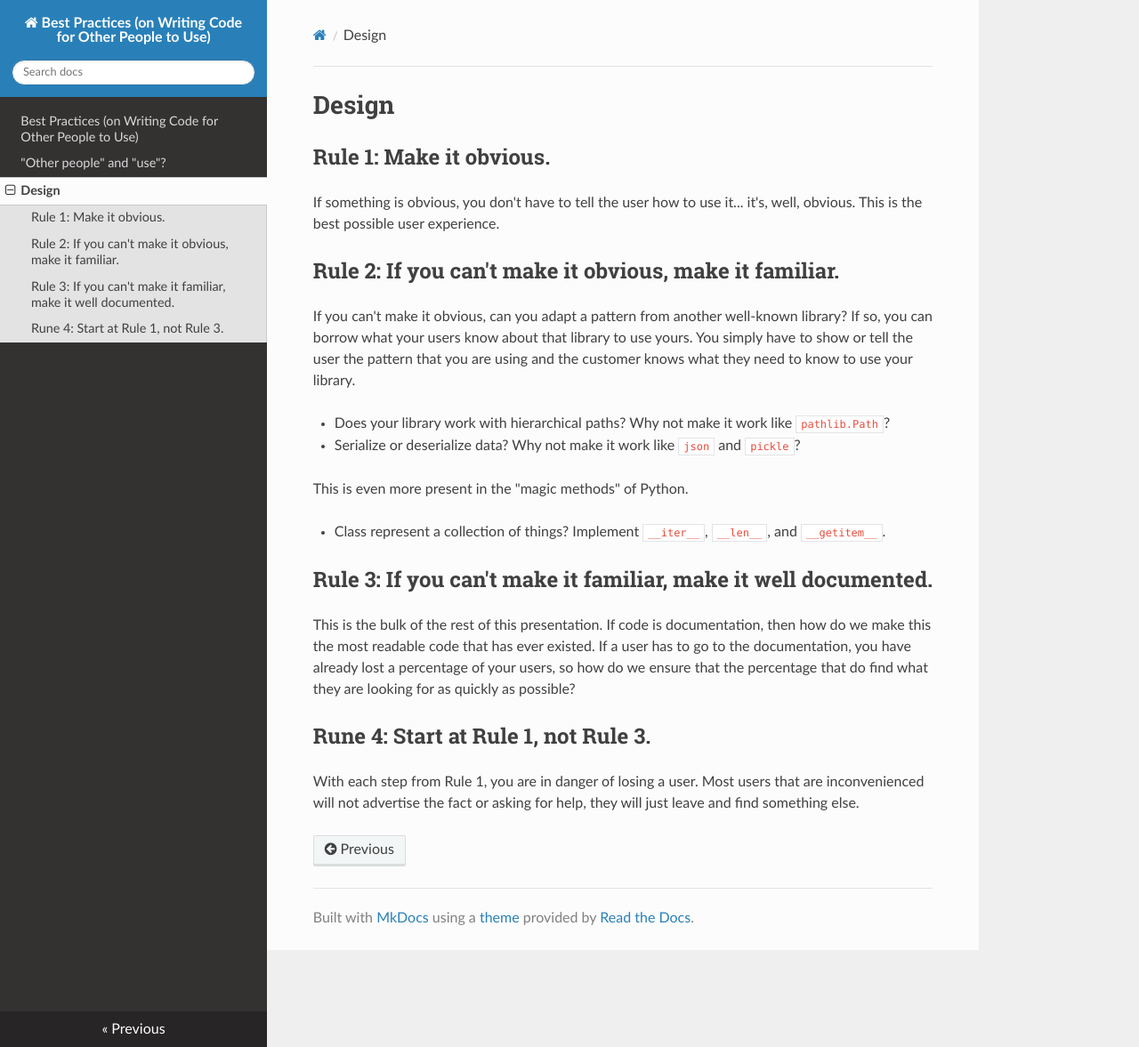
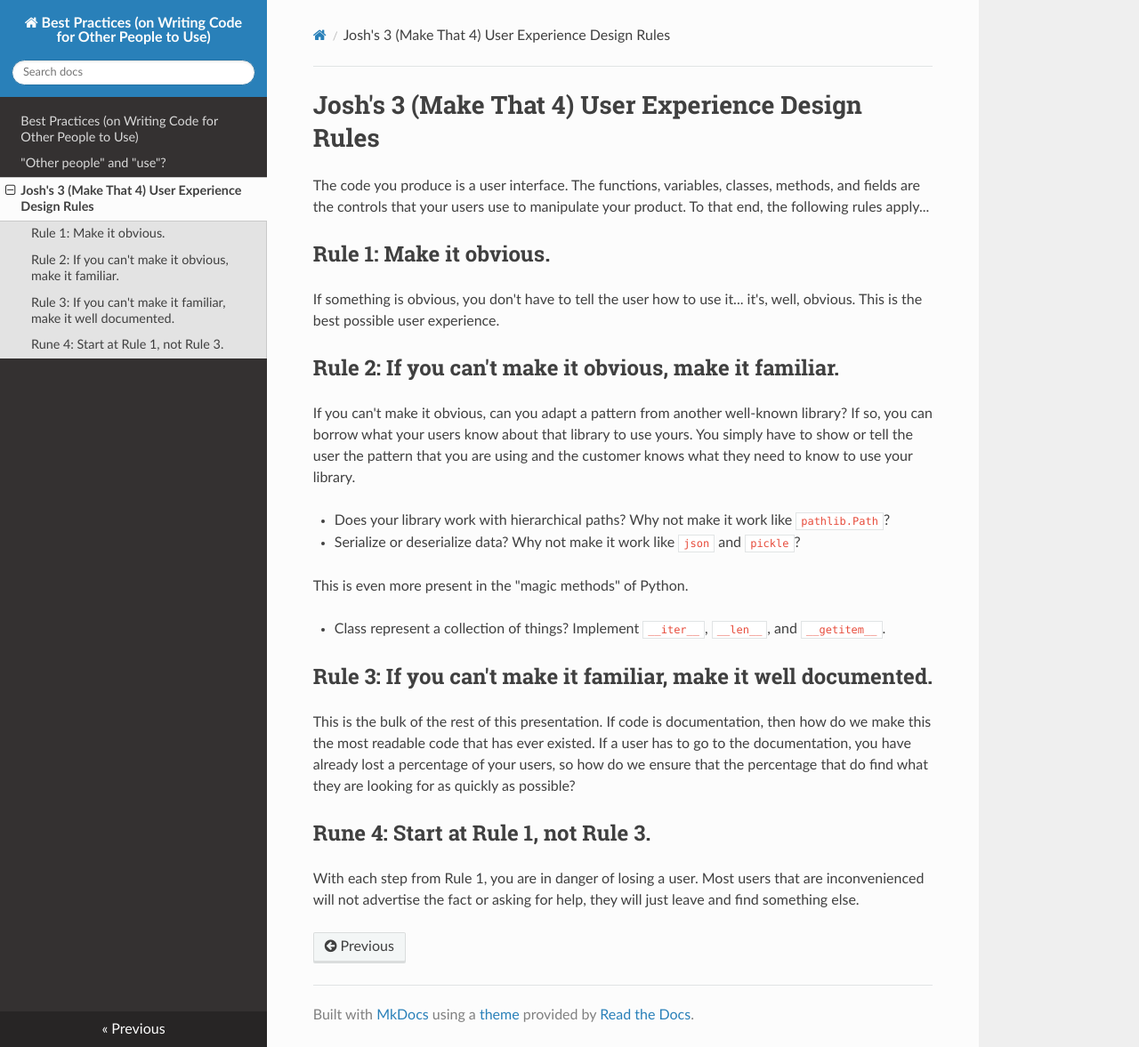
Before and after one commit to dijital20/pytexas-meetup0923-best-practices, an MkDocs documentation site: the page built from docs/2_design.md, in a window 1280 px wide and 1177 px high. Shown: the whole window at 89% size. Built offline with MkDocs 1.6.1, drawn with Linux system fonts in a browser that asks for light colours; nearby versions of some CDN libraries.

Commit message:
Added opening explaination.

```diff
--- a/docs/2_design.md
+++ b/docs/2_design.md
@@ -1,4 +1,7 @@
-# Design
+# Josh's 3 (Make That 4) User Experience Design Rules
+
+The code you produce is a user interface. The functions, variables, classes, methods, and fields are the controls that
+your users use to manipulate your product. To that end, the following rules apply...
 
 ## Rule 1: Make it obvious.
 
```
